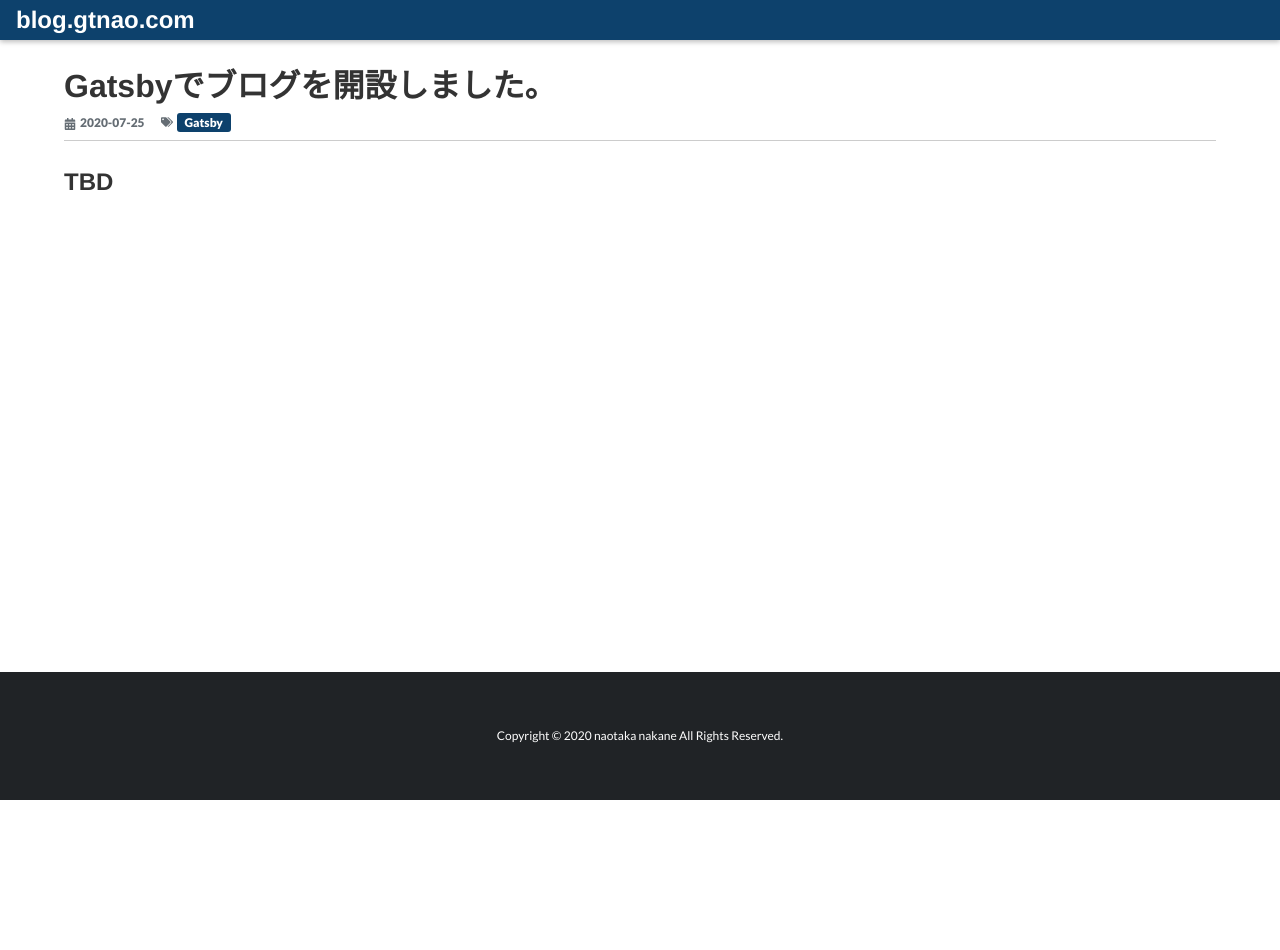
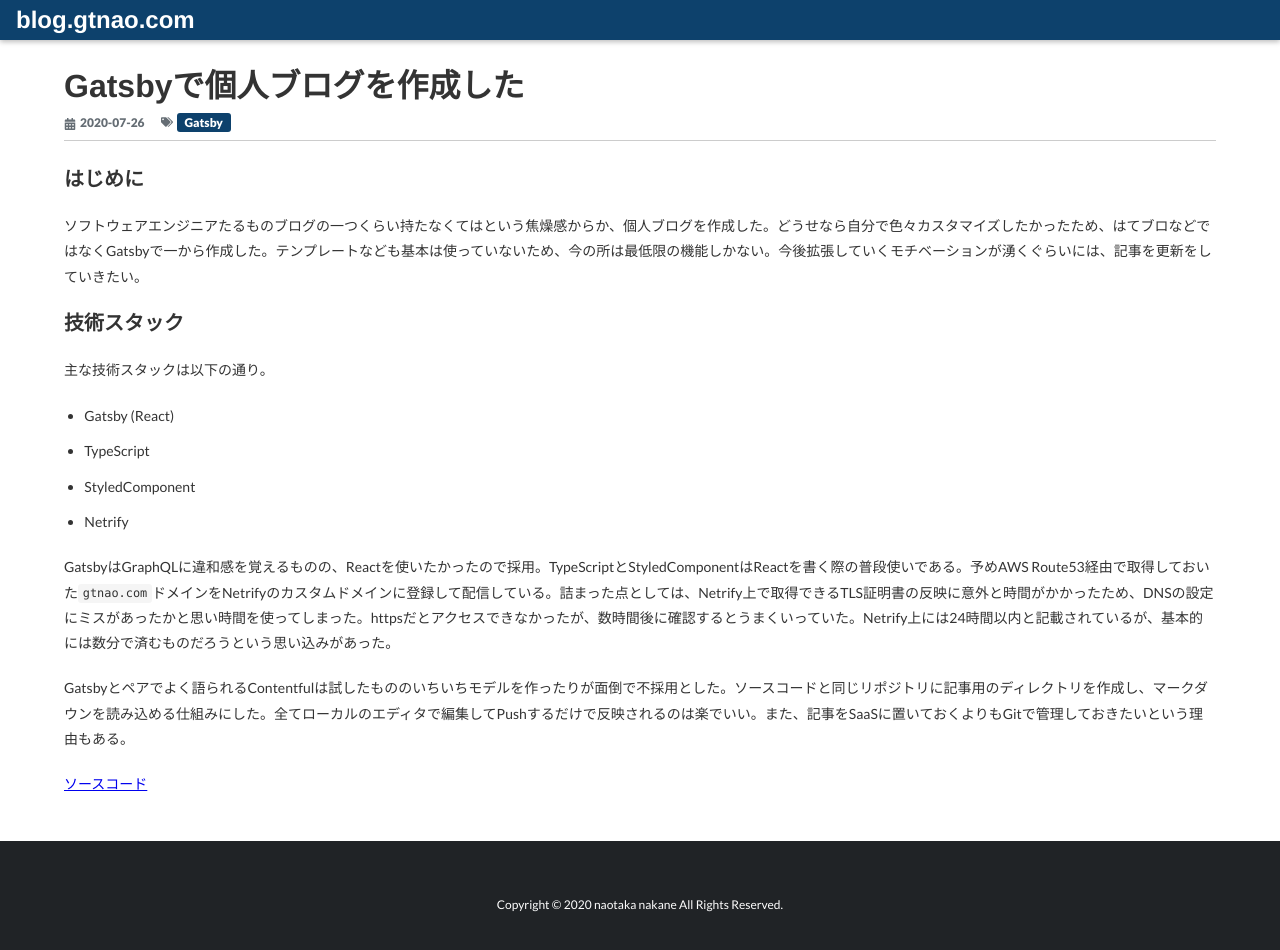
Before and after one commit to gtnao0219/n.blog, a Gatsby site: page /created in a window 1280 px wide. Before the commit the page ends 800 px from the top, so only its background shows below. Built offline with nearby package versions, Linux system fonts and the light colour scheme; Gatsby itself is replaced by a stand-in of ours; some packages are replaced by stand-ins of ours.

Commit message:
Add ’created' post.

````diff
--- a/contents/pages/2020/07/25/created.md
+++ b/contents/pages/2020/07/25/created.md
@@ -1,9 +1,26 @@
 ---
-title: 'Gatsbyでブログを開設しました。'
-date: '2020-07-25'
+title: 'Gatsbyで個人ブログを作成した'
+date: '2020-07-26'
 tags:
   - Gatsby
 slug: /created
 ---
 
-# TBD
+## はじめに
+
+ソフトウェアエンジニアたるものブログの一つくらい持たなくてはという焦燥感からか、個人ブログを作成した。どうせなら自分で色々カスタマイズしたかったため、はてブロなどではなくGatsbyで一から作成した。テンプレートなども基本は使っていないため、今の所は最低限の機能しかない。今後拡張していくモチベーションが湧くぐらいには、記事を更新をしていきたい。
+
+## 技術スタック
+
+主な技術スタックは以下の通り。
+
+* Gatsby (React)
+* TypeScript
+* StyledComponent
+* Netrify
+
+GatsbyはGraphQLに違和感を覚えるものの、Reactを使いたかったので採用。TypeScriptとStyledComponentはReactを書く際の普段使いである。予めAWS Route53経由で取得しておいた```gtnao.com```ドメインをNetrifyのカスタムドメインに登録して配信している。詰まった点としては、Netrify上で取得できるTLS証明書の反映に意外と時間がかかったため、DNSの設定にミスがあったかと思い時間を使ってしまった。httpsだとアクセスできなかったが、数時間後に確認するとうまくいっていた。Netrify上には24時間以内と記載されているが、基本的には数分で済むものだろうという思い込みがあった。
+
+Gatsbyとペアでよく語られるContentfulは試したもののいちいちモデルを作ったりが面倒で不採用とした。ソースコードと同じリポジトリに記事用のディレクトリを作成し、マークダウンを読み込める仕組みにした。全てローカルのエディタで編集してPushするだけで反映されるのは楽でいい。また、記事をSaaSに置いておくよりもGitで管理しておきたいという理由もある。
+
+[ソースコード](https://github.com/gtnao0219/n.blog)
--- a/src/pages/index.tsx
+++ b/src/pages/index.tsx
@@ -12,7 +12,7 @@ const IndexPage = () => {
       allMarkdownRemark {
         edges {
           node {
-            excerpt(pruneLength: 500)
+            excerpt(pruneLength: 120)
             frontmatter {
               title
               slug
````
